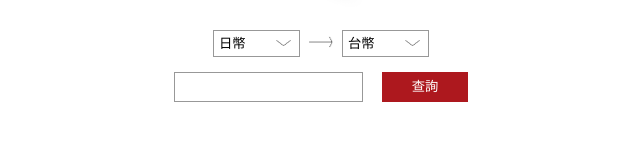
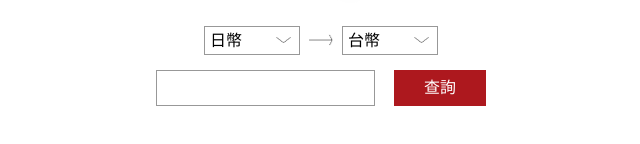
Before and after one commit to TW-applehead/japan-exchange-rate, a website: page index.html in a window 1280 px wide. Shown: the part 394-538 px from the top of the page, without its empty margins (319-959 px from the left). Drawn offline with Linux system fonts and the light colour scheme.

Commit message:
style: :lipstick: 修改 CSS

```diff
--- a/css/default.css
+++ b/css/default.css
@@ -21,6 +21,7 @@
     background-position: calc(100% - 8px) center;
     background-color: #FFFFFF;
     color: #000000;
+    font-size: 16px;
 }
 .exchange-rate .right-arrow-icon {
     max-width: 24px;
@@ -29,18 +30,20 @@
 
 input[type="number"] {
     padding: 5px;
-    line-height: 18px;
+    line-height: 24px;
     border: 1px solid #989898;
     border-radius: unset;
+    font-size: 16px;
 }
 button {
     background: #AD181E;
     color: #FFFFFF;
     border: unset;
     border-radius: unset;
-    padding: 5px 30px;
+    padding: 8px 30px;
     margin-left: 15px;
     line-height: 20px;
+    font-size: 16px;
 }
 #result {
     padding: 10px;
```
